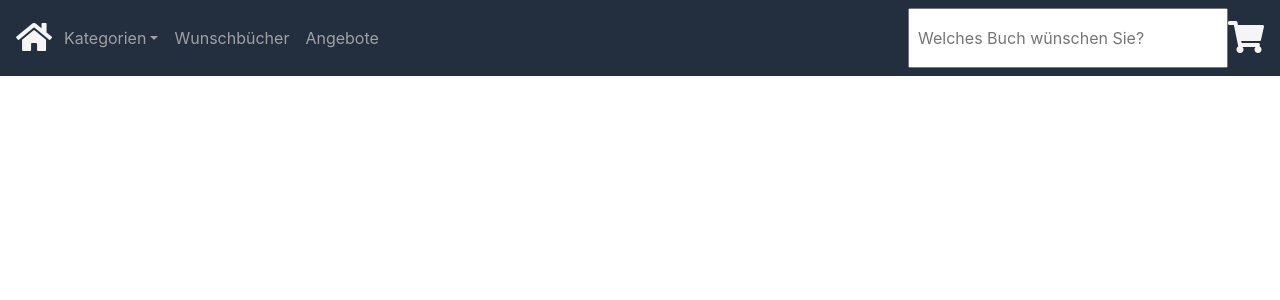
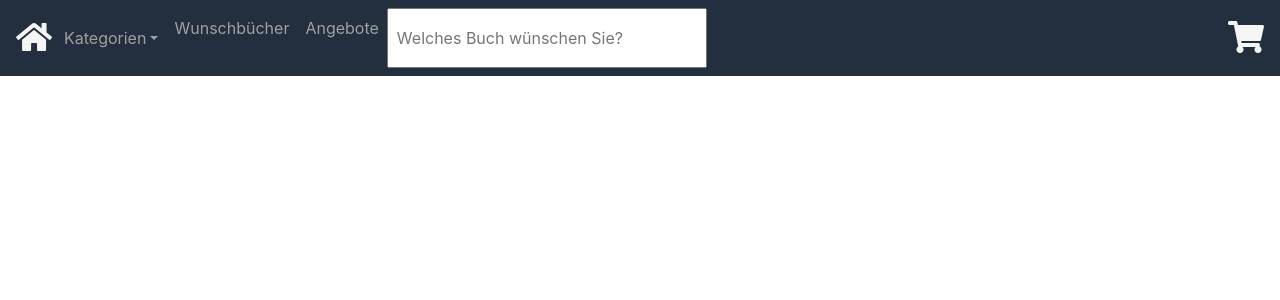
Before and after one commit to formelsalat/SWEA3, a React (Create React App) app: page / in a window 1280 px wide. Shown: the top 300 px of the page. Built offline with nearby package versions, Linux system fonts and the light colour scheme.

Commit message:
anpassung1

```diff
--- a/src/Components/NavbarLayout/Navbar.tsx
+++ b/src/Components/NavbarLayout/Navbar.tsx
@@ -29,10 +29,11 @@ export default function Navbar() {
                   <Items/>
                 <li className="nav-item active"><a className="nav-link" href="#">Wunschbücher</a></li>
                 <li className="nav-item active"><a className="nav-link" href="#">Angebote</a></li>
+                <Suche/>
               </ul>
             </div>
 
-            <Suche/>
+
 
             <a className="Bucket"
                 href="Warenkorb">
```
